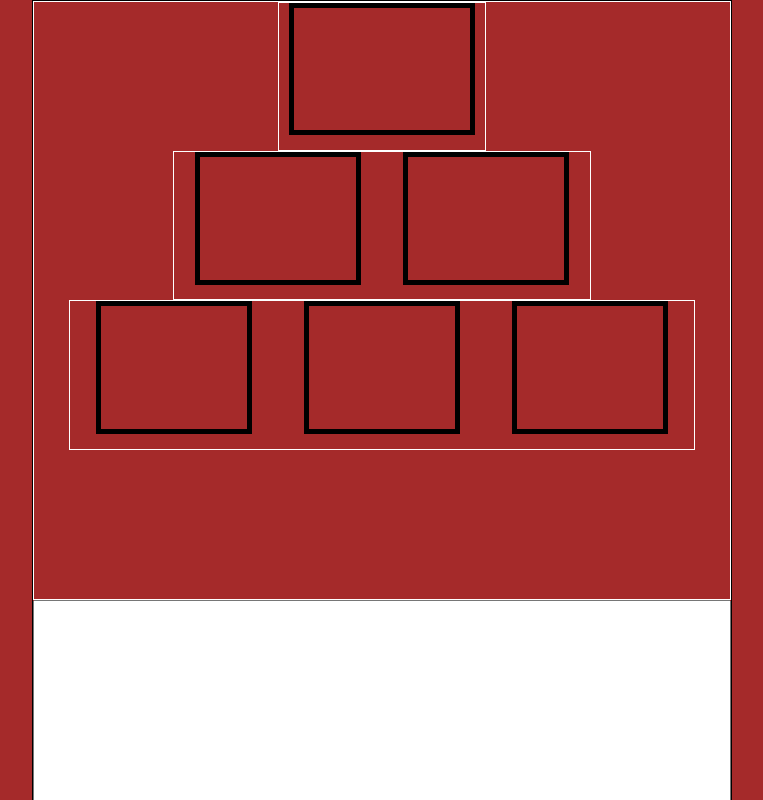
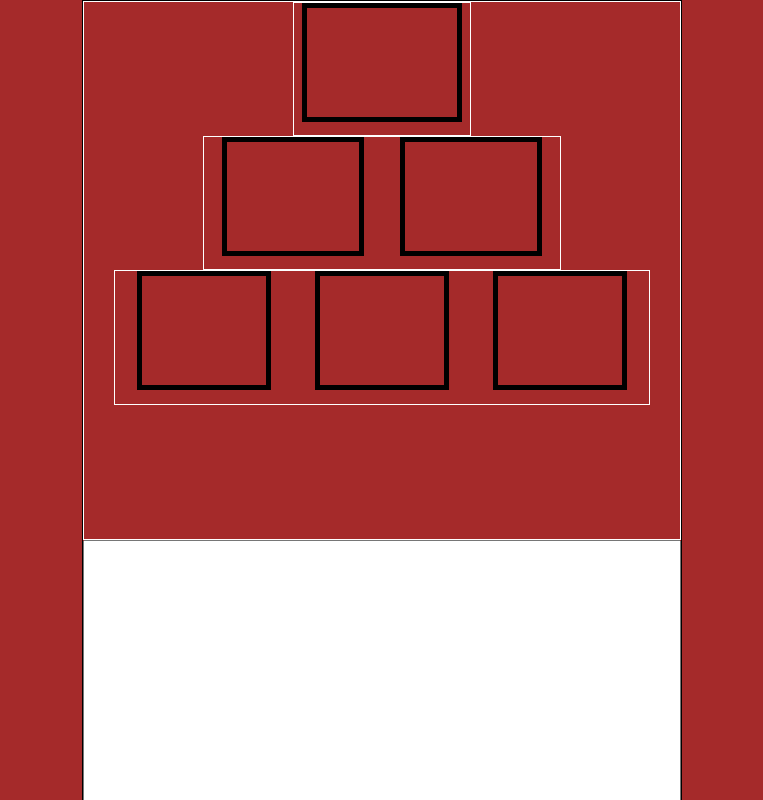
Before and after one commit to DHAPARK/letterOfHeartProj, a website: page pageTemplates/index.html in a window 1280 px wide. Shown: the whole page, without its empty margins (258-1021 px from the left). Drawn offline with nearby package versions, Linux system fonts and the light colour scheme.

Commit message:
퍼블릭으로 모바일환경 체크

```diff
--- a/pageTemplates/app.js
+++ b/pageTemplates/app.js
@@ -1,6 +1,8 @@
 const express = require("express");
 const fs = require("fs");
 const app = express();
+
+app.use(express.static(__dirname + "/images"));
 
 app.get("/", (req, res) => {
   res.send(fs.readFileSync("./index.html", "utf-8"));
--- a/pageTemplates/index.html
+++ b/pageTemplates/index.html
@@ -39,8 +39,8 @@
 
         @media( min-width:500px ){
             #contents{
-                width:700px;
-                height:1000px;
+                width:600px;
+                height:900px;
                 border: 1px solid black;
                 margin: 0 auto;
             }
@@ -139,7 +139,7 @@
             </div>
             <!-- letterArea 끝 -->
             <div id="modalBtn">
-                <img src="./images/santa-claus.png"/>
+                <img src="santa-claus.png"/>
             </div>
 
         </div>
```
